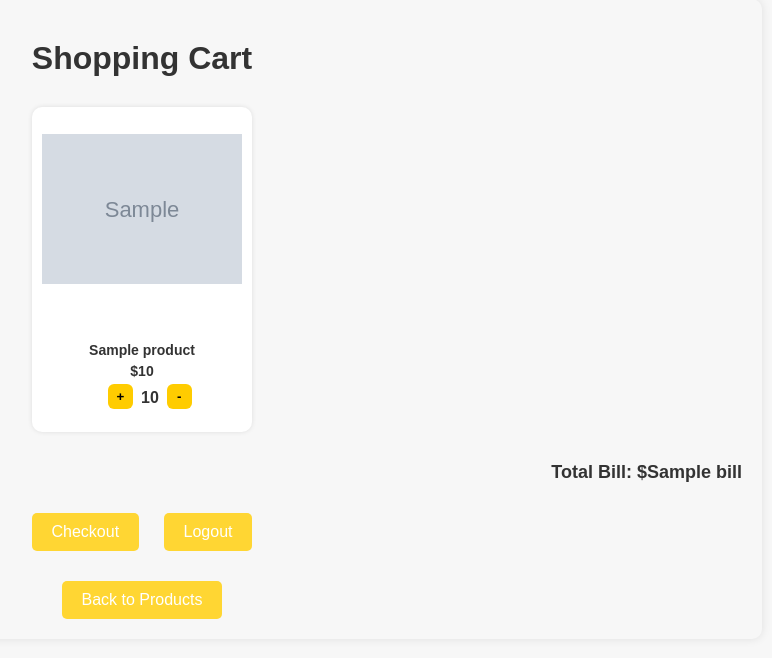
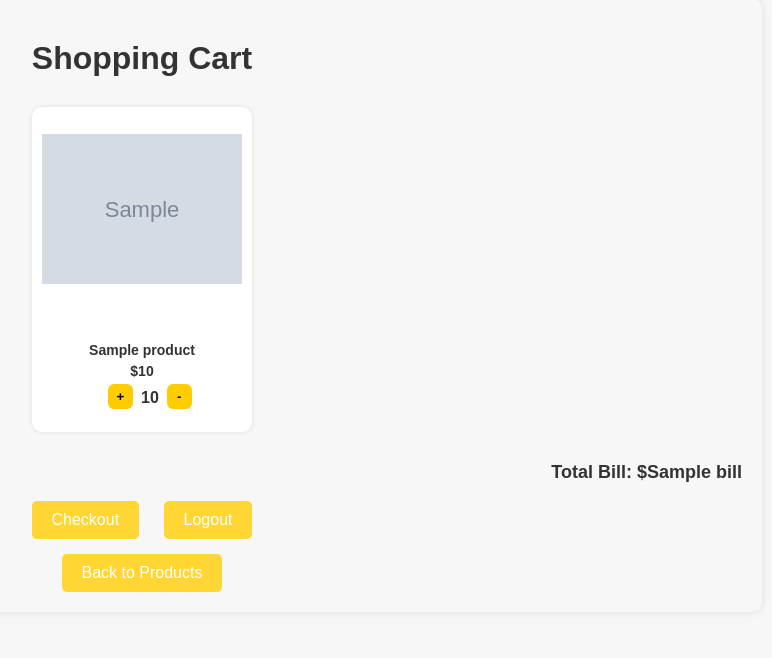
Before and after one commit to Sanawar21/cep-oop, a Flask app: template templates/cart.html in a window 1280 px wide. Shown: the part 21-679 px from the top of the page, without its empty margins (498-1270 px from the left). Run offline with Flask 3, Linux system fonts and the light colour scheme; the template is opened without the code that fills it: most values are stand-ins (such as "Sample title", 1, 10 or a date in 2020); grey boxes marked "Sample" are stand-in pictures; parts of the project's set-up code (start-up, migrations or seed data) failed here and were passed over.

Commit message:
make back to products button visible

```diff
--- a/templates/cart.html
+++ b/templates/cart.html
@@ -85,7 +85,7 @@
 
         .cart-actions {
             text-align: center;
-            margin-top: 30px;
+            margin-top: 15px;
         }
 
         .cart-actions a {
```
